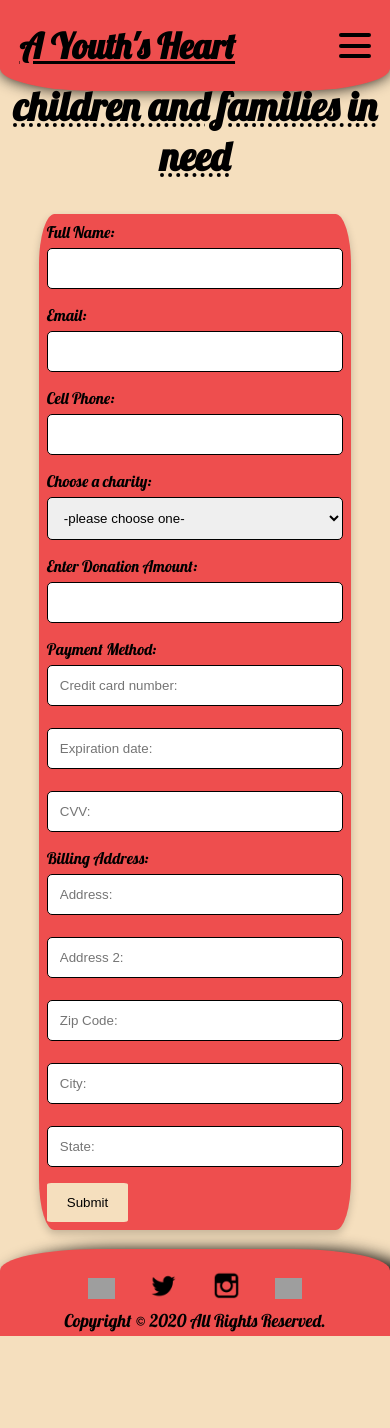
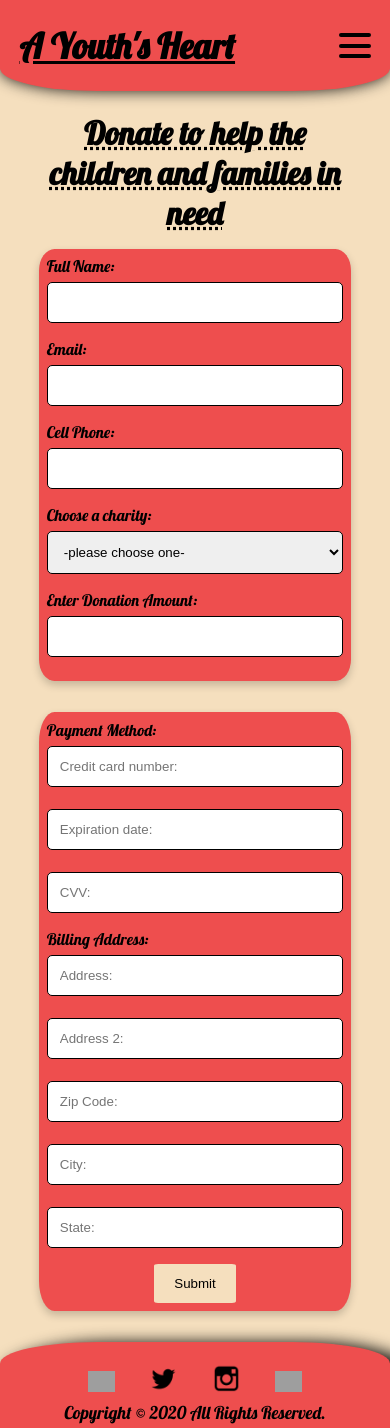
Before and after one commit to NicolasConaway/post-ecommerce-2, a React (Create React App) app: page /donate in a window 390 px wide. Before the commit the page ends 1336 px from the top, so only its background shows below. Built offline with nearby package versions, Linux system fonts and the light colour scheme; grey boxes are pictures that could not be loaded.

Commit message:
second commir

```diff
--- a/src/components/Pages/Contacts/Contacts.css
+++ b/src/components/Pages/Contacts/Contacts.css
@@ -49,7 +49,7 @@ iframe{
 .form__container{
     margin: 5% 10% 5% 10%;
     background-color: rgb(238, 78, 78);
-    padding: 2%;
+    padding: 2% 3%;
     border-radius: 50px;
     box-shadow: 0 4px 8px 0 rgba(0,0,0,0.2);
 }
@@ -66,6 +66,10 @@ input[type=text], textarea{
 textarea{
     height: 150px;
 }
+.contact__button__container {
+    width: 100%;
+    text-align: center;
+}
 .contact__button{
     background-color: rgb(245, 223, 190);
     padding: 12px 20px;
@@ -79,9 +83,29 @@ textarea{
     border-radius: 10px;
 }
 
-@media (max-width: 792px){
-    .contact__container{
+@media (max-width: 1050px) {
+    .contact__title{
+        margin-top: 14%;
+    }
+    .contact__info {
+        margin-right: 3%;
+    }
+
+}
+@media (max-width: 750px) {
+    .contact__title {
+        margin-top: 28%;
+    }
+    .contact__container {
         justify-content: center;
         flex-wrap: wrap;
     }
+    .contact__info {
+        margin-bottom: 6%;
+    }
+    .form__container {
+        padding: 2% 6%;
+        border-radius: 35px;
+        margin-bottom: 8%;
+    }
 }
--- a/src/components/Pages/Contacts/Contacts.js
+++ b/src/components/Pages/Contacts/Contacts.js
@@ -40,7 +40,9 @@ class Contacts extends React.Component {
                         <label for="comments">Comments:</label>
                         <textarea name="Comment section" id="comments" required></textarea>
 
-                        <button name="submit button" type="submit" className="contact__button">Submit</button>
+                        <div className="contact__button__container">
+                            <button name="submit button" type="submit" className="contact__button">Submit</button>
+                        </div>
                     </form>
                 </div>
 
--- a/src/components/Pages/Donate/Donate.css
+++ b/src/components/Pages/Donate/Donate.css
@@ -1,18 +1,3 @@
-figure{
-    margin: 0;
-}
-
-/* Banner Image Styles */
-.donate__banner{
-    width: 100%;
-    /* margin-right: auto;
-    margin-left: auto;
-    margin-top: 6.5%;
-    display: block;
-    height: 200px;
-    width: 75%; */
-}
-
 /* Title Styles */
 .donate__title{
     text-align: center;
@@ -23,7 +8,7 @@ figure{
 
 /* Form Styles */
 .forms__container{
-    margin: 5% 10% 5% 10%;
+    margin: 4% 10%;
     background-color: rgb(238, 78, 78);
     padding: 2%;
     border-radius: 5%;
@@ -39,21 +24,34 @@ input[type=text], select{
     margin-bottom: 16px;
     resize: vertical;
 }
-.donate__button{
+.donate__button__container {
+    width: 100%;
+    text-align: center;
+}
+.donate__button {
     background-color: rgb(245, 223, 190);
     padding: 12px 20px;
     border: none;
     border-radius: 5%;
 }
-.donate__button:hover{
+.donate__button:hover {
     background-color: rgb(199, 180, 151);
     cursor: pointer;
     box-shadow: 0 4px 8px 0 rgba(0,0,0,0.2);
     border-radius: 10px;
 }
 
-@media (max-width: 792px){
-    .donate__banner{
-        width: 100%;
+@media (max-width: 1050px) {
+    .donate__title{
+        margin: 16% 8% 0 8%;
     }
 }
+@media (max-width: 750px) {
+    .donate__title{
+        margin-top: 29%;
+        font-size: 2rem;
+    }
+    .forms__container {
+        margin-bottom: 8%;
+    }
+}
--- a/src/components/Pages/Donate/Donate.js
+++ b/src/components/Pages/Donate/Donate.js
@@ -7,9 +7,6 @@ class Donate extends React.Component {
     render(){
         return(
             <>
-                {/* <figure>
-                    <img src={cancerRibbonBanner} alt="Banner of the child cnacer ribbon" className="donate__banner" />
-                </figure> */}
 
                 <h2 className="donate__title">Donate to help the children and families in need</h2>
 
@@ -37,7 +34,11 @@ class Donate extends React.Component {
 
                         <label htmlFor="donationAmount">Enter Donation Amount:</label>
                         <input name="Donation amount" type="text" id="donationAmount" required />
+                    </form>
+                </div>
 
+                <div className="forms__container">
+                    <form method="GET">
                         <label>Payment Method:</label>
                         <input name="credit card number" type="text" placeholder="Credit card number:" required />
                         <input name="credit card expiration date" type="text" placeholder="Expiration date:" required />
@@ -50,10 +51,12 @@ class Donate extends React.Component {
                         <input name="City" type="text" placeholder="City:" required />
                         <input name="State" type="text" placeholder="State:" required />
 
-
-                        <button name="submit button" type="submit" className="donate__button">Submit</button>
+                        <div className="donate__button__container">
+                            <button name="submit button" type="submit" className="donate__button">Submit</button>
+                        </div>
                     </form>
                 </div>
+
             </>
         )
     }
--- a/src/components/Pages/Products/Products.css
+++ b/src/components/Pages/Products/Products.css
@@ -1,8 +1,10 @@
 .filter__container{
-    text-align: center;
+    display: flex;
+    margin: 8% 1% 0 1%;
+    justify-content: center;
+    align-items: center;
 }
 .filter__button{
-    margin: 8% 1% 0 1%;
     border: 1px solid black;
     border-radius: 10px;
     background-color: rgb(238, 78, 78);
@@ -11,6 +13,12 @@
     cursor: pointer;
     font-family: 'Lobster', cursive;
     font-size: 1.2rem;
+    margin: 0 2%;
+}
+.filter__break{
+    width: 3px;
+    height: 5vh;
+    background-color: black;
 }
 .filter__button:hover{
     box-shadow: 0 4px 8px 0 rgba(0,0,0,0.2);
@@ -67,17 +75,21 @@
 
 
 @media (max-width: 1050px){
+    .filter__container{
+        margin: 16% 1% 0 1%;
+    }
     .filter__button{
-        margin: 17% 1% 0 1%;
         width: 20%;
     }
 }
 
 @media (max-width: 750px){
+    .filter__container{
+        margin: 32% 1% 0 1%;
+    }
     .filter__button{
-        margin: 30% 1% 0 1%;
         width: 20%;
-        font-size: 0.9rem;
+        font-size: 1rem;
     }
     .products__section{
         flex-direction: column;
--- a/src/components/Pages/Products/Products.js
+++ b/src/components/Pages/Products/Products.js
@@ -97,6 +97,9 @@ class Products extends React.Component {
                 <div className="filter__container">
                     <button className="filter__button" onClick={this.toggleTagMed}>Medical</button>
                     <button className="filter__button" onClick={this.toggleTagBaby}>Baby</button>
+
+                    <div className="filter__break"></div>
+
                     <button className="filter__button" onClick={this.toggleSortPriceHigh}>Price High</button>
                     <button className="filter__button" onClick={this.toggleSortPriceLow}>Price Low</button>
                 </div>
```
